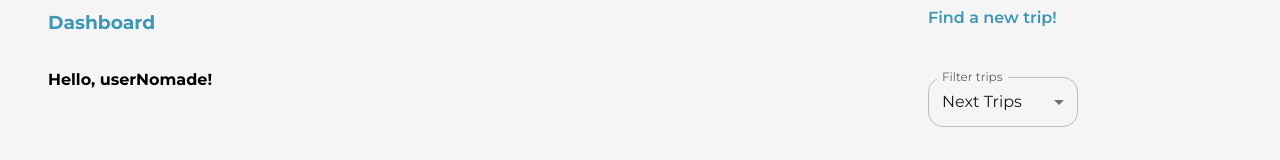
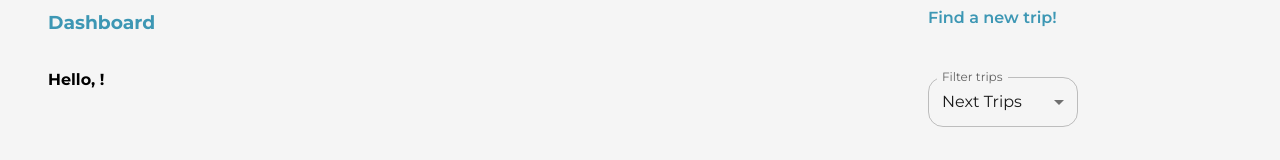
Before and after one commit to arc4dex/OnTrip, a React (Create React App) app: page /nomadeDash/1 in a window 1280 px wide. Shown: the part 243-403 px from the top of the page. Built offline with nearby package versions, Linux system fonts and the light colour scheme; no server answers.

Commit message:
feat:comp NomadeHeader with name from redux

```diff
--- a/src/components/NomadeHeader/index.jsx
+++ b/src/components/NomadeHeader/index.jsx
@@ -1,6 +1,7 @@
 import { NomadeHeaderContent, StyledSelect } from "./styles";
 import { useState } from "react";
 
+import { useSelector } from "react-redux";
 import Box from "@mui/material/Box";
 import InputLabel from "@mui/material/InputLabel";
 import MenuItem from "@mui/material/MenuItem";
@@ -12,12 +13,14 @@ function NomadeHeader({ filterTrips, setFilterTrips }) {
     setFilterTrips(event.target.value);
   };
 
+  const userData = useSelector(({ userData }) => userData);
+
   return (
     <>
       <NomadeHeaderContent>
         <section className="divInfo">
           <h1>Dashboard</h1>
-          <p>Hello, userNomade!</p>
+          <p>Hello, {userData.name}!</p>
           <span></span>
         </section>
         <section>
```
